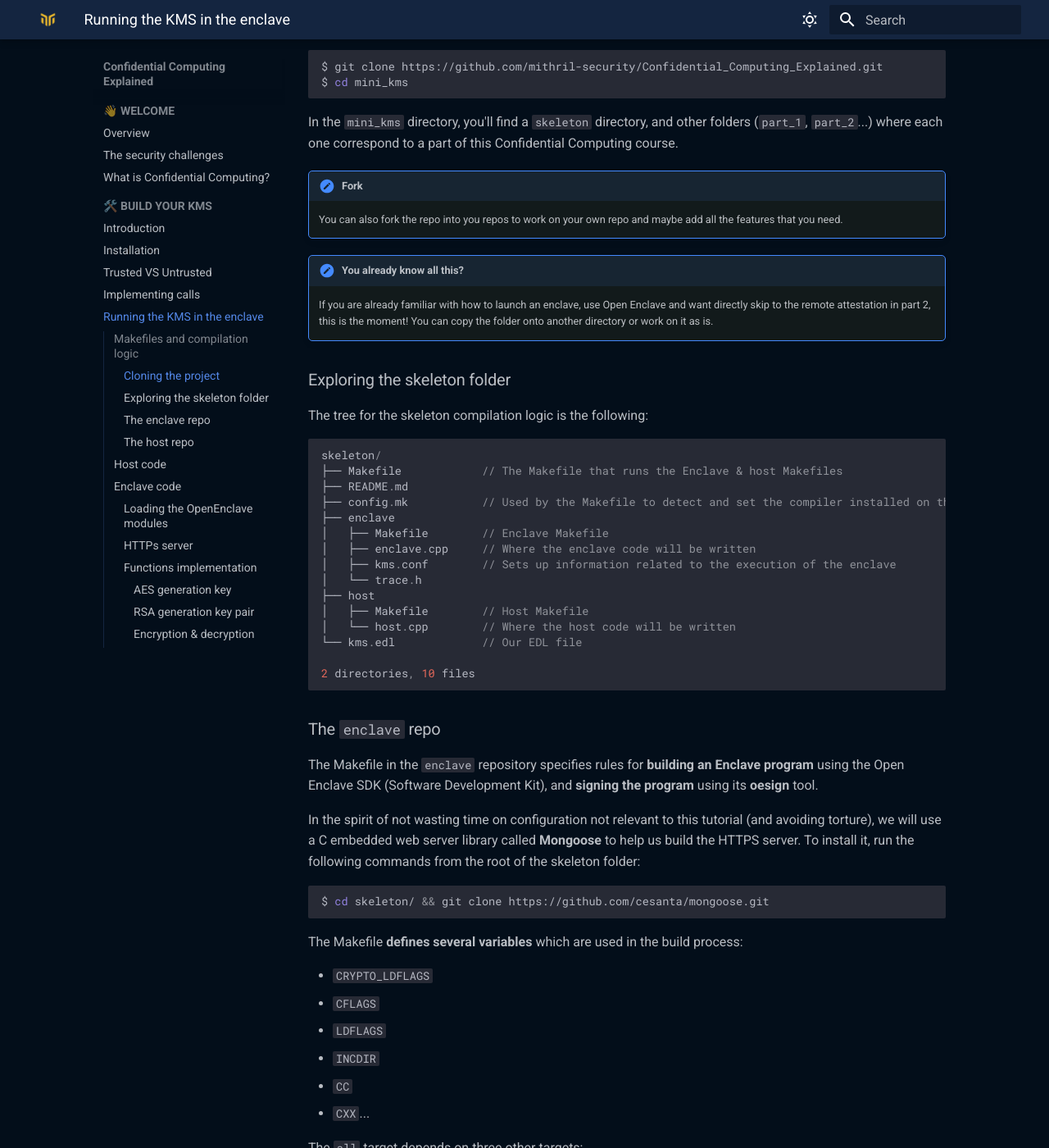
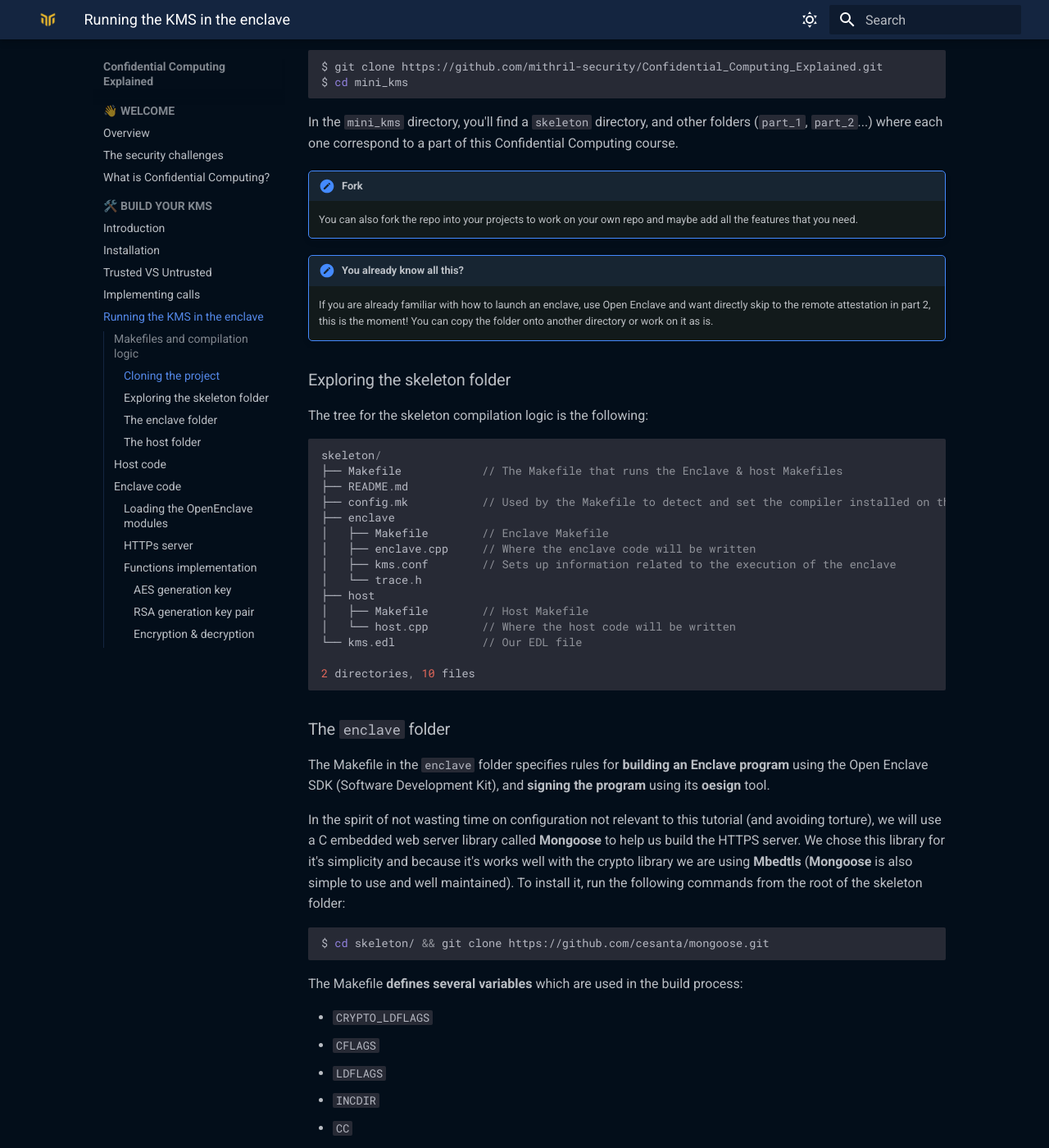
Before and after one commit to mithril-security/Confidential_Computing_Explained, an MkDocs documentation site: the page built from docs/docs/build-your-kms/part1_running_kms_enclave.md, in a window 1280 px wide and 1400 px high, scrolled down 757 px. Shown: the whole window at 82% size. Built offline with MkDocs 1.6.1 and Material for MkDocs 9.7.7, drawn with Linux system fonts in a browser that asks for light colours; comment, search, counter and statistics services are not loaded; some of the changed text lies outside the part shown.

Commit message:
changes to docs

````diff
--- a/docs/docs/build-your-kms/part1_running_kms_enclave.md
+++ b/docs/docs/build-your-kms/part1_running_kms_enclave.md
@@ -32,7 +32,7 @@ In the `mini_kms` directory, you'll find a `skeleton` directory, and other folde
 
 !!! note "Fork"
 
-	You can also fork the repo into you repos to work on your own repo and maybe add all the features that you need.
+	You can also fork the repo into your projects to work on your own repo and maybe add all the features that you need.
 
 !!! note "You already know all this?"
 
@@ -61,11 +61,12 @@ skeleton/
 ```
 
 
-### The `enclave` repo
+### The `enclave` folder
 
-The Makefile in the `enclave` repository specifies rules for **building an Enclave program** using the Open Enclave SDK (Software Development Kit), and **signing the program** using its **oesign** tool.
+The Makefile in the `enclave` folder specifies rules for **building an Enclave program** using the Open Enclave SDK (Software Development Kit), and **signing the program** using its **oesign** tool.
 
-In the spirit of not wasting time on configuration not relevant to this tutorial (and avoiding torture), we will use a C embedded web server library called **Mongoose** to help us build the HTTPS server. To install it, run the following commands from the root of the skeleton folder:
+In the spirit of not wasting time on configuration not relevant to this tutorial (and avoiding torture), we will use a C embedded web server library called **Mongoose** to help us build the HTTPS server. We chose this library for it's simplicity and because it's works well with the crypto library we are using **Mbedtls** (**Mongoose** is also simple to use and well maintained).
+To install it, run the following commands from the root of the skeleton folder:
 
 ```bash
 $ cd skeleton/ && git clone https://github.com/cesanta/mongoose.git
@@ -153,9 +154,9 @@ keys:
 	openssl genrsa -out private.pem -3 3072
 	openssl rsa -in private.pem -pubout -out public.pem
 ```
-### The `host` repo
+### The `host` folder
 
-The Makefile in the `host` repository **builds** the *untrusted* **host program**.
+The Makefile in the `host` folder **builds** the *untrusted* **host program**.
 
 The `build` target uses **oeedger8r** to generate interface code from the `kms.edl` file, which defines the interface between the untrusted host program and the trusted Enclave program. It then compiles the host program and links it with the Open Enclave SDK libraries specified by the `LDFLAGS` variable.
 
@@ -506,7 +507,8 @@ static void api(struct mg_connection *c, int ev, void *ev_data, void *fn_data)
 }
 ```
 
-- ***Configuring the listening server***: We achieve so by running the mongoose web server with the certificate and private key precedently defined. Our web server also defines the Ecall that we will be calling to, hence the definition our Ecall:
+- ***Configuring the listening server***: We achieve so by running the mongoose web server with the certificate and private key precedently defined.
+Our web server also defines the Ecall that we will be calling to, hence the definition our Ecall:
 ```C++
 // enclave.cpp
 int set_up_server(const char* server_port_untrusted, bool keep_server_up )
````
